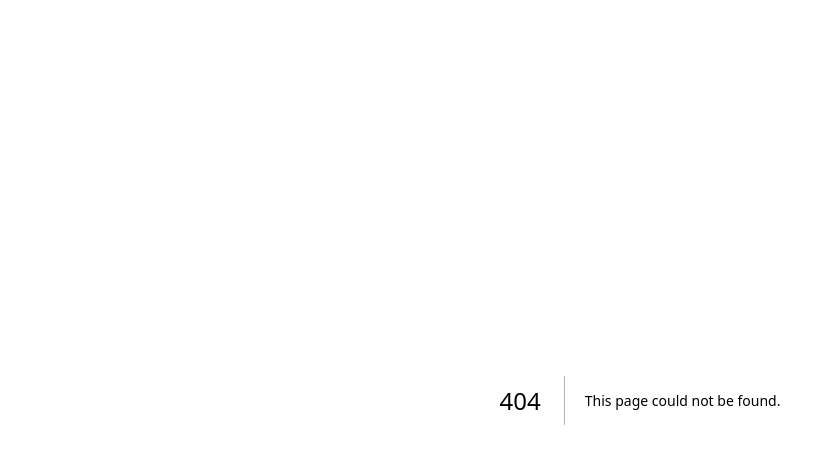
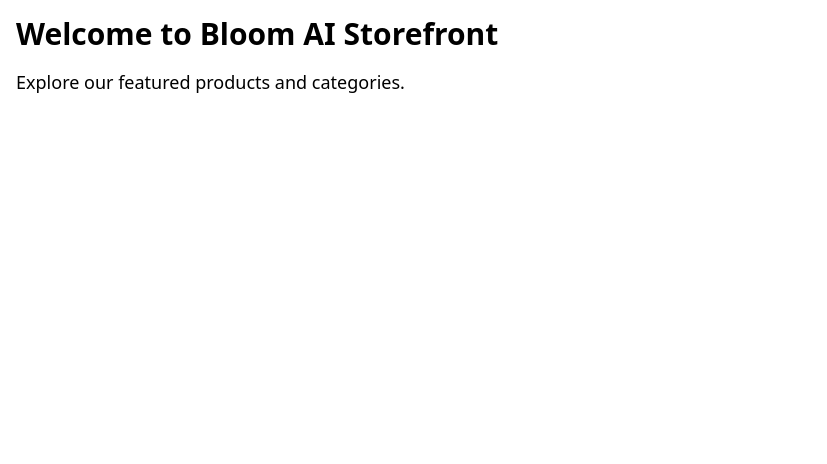
Before and after one commit to shibulijack/bloom-ai-demo, a Next.js app: page / in a window 1280 px wide. Before the commit this address had no page. Shown: the top 464 px of the page, without its empty margins (0-827 px from the left). Built offline with nearby package versions, Linux system fonts and the light colour scheme.

Commit message:
Add files via upload

```diff
--- /dev/null
+++ b/app/page.tsx
@@ -0,0 +1,13 @@
+import React from 'react';
+
+const StorefrontPage = () => {
+  return (
+    <div className="container mx-auto px-4">
+      <h1 className="text-3xl font-bold my-4">Welcome to Bloom AI Storefront</h1>
+      <p className="text-lg">Explore our featured products and categories.</p>
+      {/* Add components for featured products or categories here */}
+    </div>
+  );
+};
+
+export default StorefrontPage;
```
